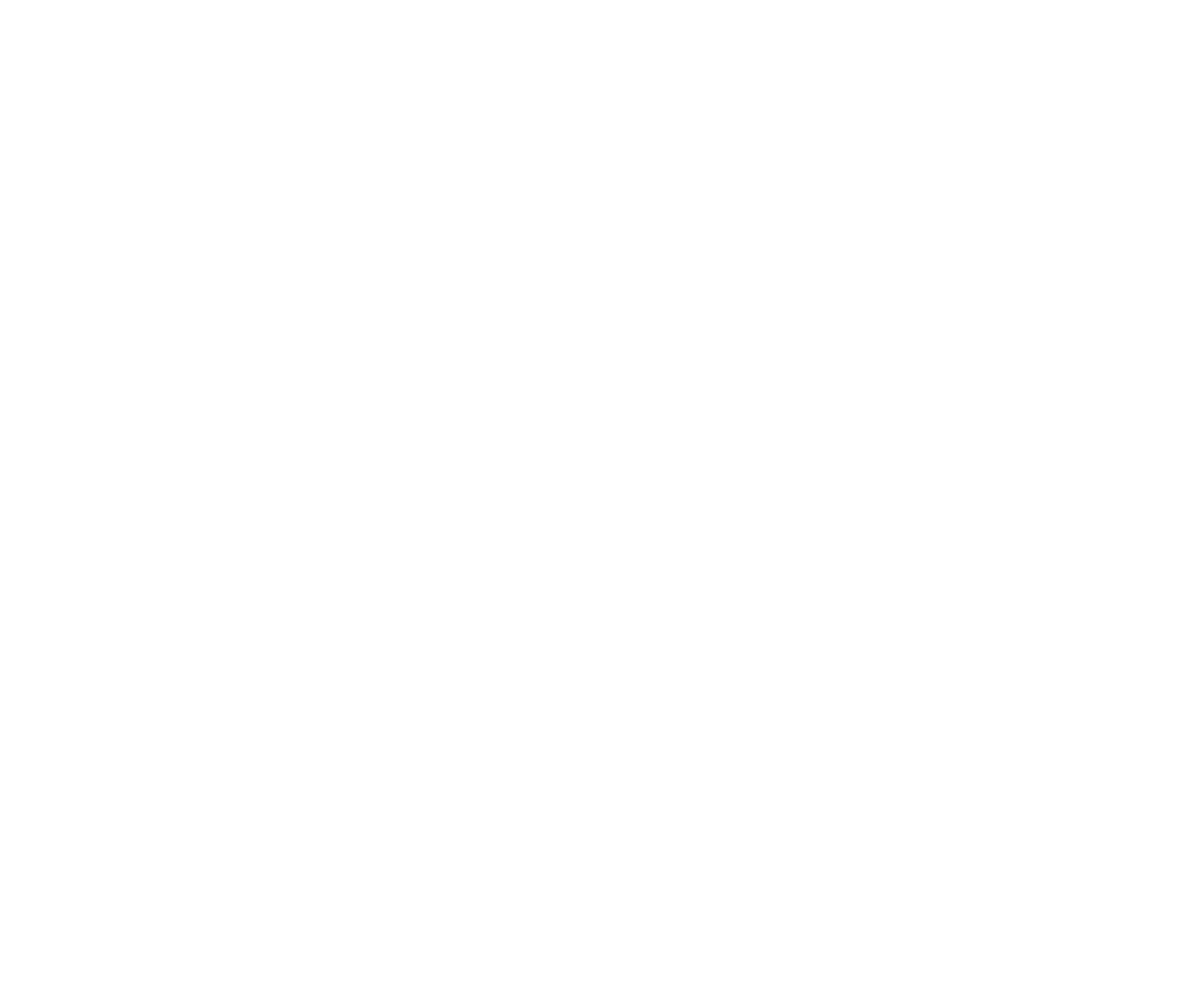
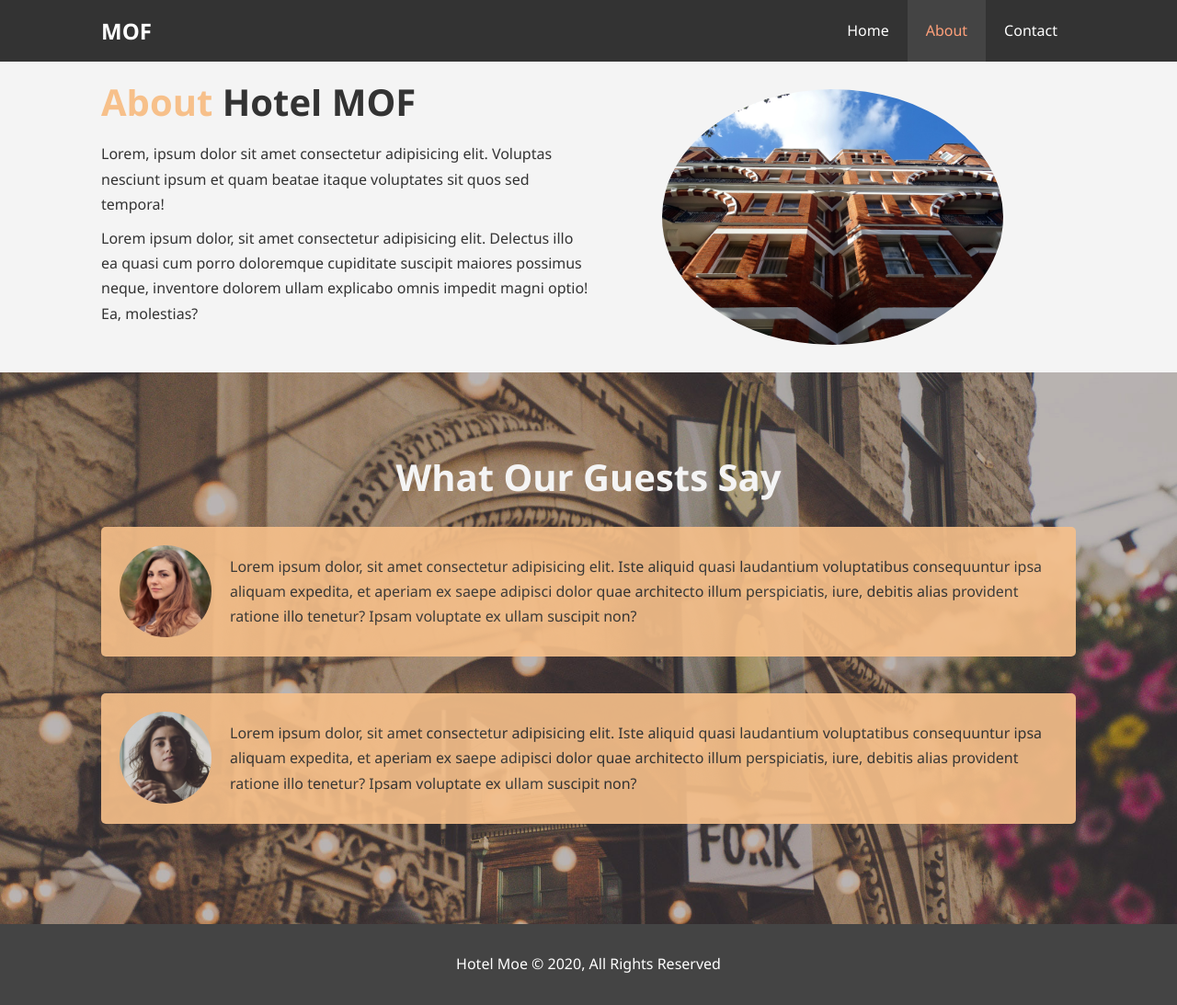
Before and after one commit to mfarid99/Hotel, a plain HTML site: page about.html in a window 1280 px wide. Shown: the whole page at 92% size. Before the commit the page ends 800 px from the top, so only its background shows below. Drawn offline with Linux system fonts and the light colour scheme.

Commit message:
about done

```diff
--- a/about.html
+++ b/about.html
@@ -0,0 +1,60 @@
+<!DOCTYPE html>
+<html lang="en">
+<head>
+    <meta charset="UTF-8">
+    <meta name="viewport" content="width=device-width, initial-scale=1.0">
+
+
+
+    <link rel="stylesheet" href="css/style.css">
+    <title>Hotel VA | About</title>
+</head>
+<body>
+    <header>
+        <nav id="navbar">
+            <div class="container">
+
+            <h1 class="logo"><a href="index.html">MOF</a></h1>
+            <ul>
+                <li><a  href="index.html">Home</a></li>
+                <li><a class="current" href="about.html">About</a></li>
+                <li><a href="contact.html">Contact</a></li>
+            </ul>
+        </div>
+
+        </nav>
+
+
+    </header>
+    <section id="about-info" class="bg-light py-3">
+        <div class="container">
+            <div class="info-left">
+                <h1 class="l-heading"><span class="text-primary">About </span>Hotel MOF</h1>
+                <p>Lorem, ipsum dolor sit amet consectetur adipisicing elit. Voluptas nesciunt ipsum et quam beatae itaque voluptates sit quos sed tempora!</p>
+                <p>Lorem ipsum dolor, sit amet consectetur adipisicing elit. Delectus illo ea quasi cum porro doloremque cupiditate suscipit maiores possimus neque, inventore dolorem ullam explicabo omnis impedit magni optio! Ea, molestias?</p>
+            </div>
+            <div class="info-right">
+                <img src="./img/photo-2.jpg" alt="hotel">
+            </div>
+        </div>
+    </section>
+    <div class="clr"></div>
+
+    <section id="testimonials" class="py-3">
+        <div class="container">
+            <h2 class="l-heading">What Our Guests Say</h2>
+            <div class="testimonial bg-primary">
+                <img src="./img/person-1.jpg" alt="Sam">
+                <p>Lorem ipsum dolor, sit amet consectetur adipisicing elit. Iste aliquid quasi laudantium voluptatibus consequuntur ipsa aliquam expedita, et aperiam ex saepe adipisci dolor quae architecto illum perspiciatis, iure, debitis alias provident ratione illo tenetur? Ipsam voluptate ex ullam suscipit non?</p>
+            </div>
+            <div class="testimonial bg-primary">
+                <img src="./img/person-2.jpg" alt="Al">
+                <p>Lorem ipsum dolor, sit amet consectetur adipisicing elit. Iste aliquid quasi laudantium voluptatibus consequuntur ipsa aliquam expedita, et aperiam ex saepe adipisci dolor quae architecto illum perspiciatis, iure, debitis alias provident ratione illo tenetur? Ipsam voluptate ex ullam suscipit non?</p>
+            </div>
+        </div>
+    </section>
+    <footer id="main-footer">
+        <p>Hotel Moe &copy; 2020, All Rights Reserved</p>
+    </footer>
+</body>
+</html>
--- a/css/style.css
+++ b/css/style.css
@@ -34,6 +34,18 @@ p {
 
 .text-primary {
   color: #f7c08a;
+}
+
+.py-1 {
+  padding: 10px 0;
+}
+
+.py-2 {
+  padding: 20px 0;
+}
+
+.py-3 {
+  padding: 30px 0;
 }
 
 .lead {
@@ -169,6 +181,54 @@ p {
   margin-bottom: 10px;
 }
 
+#about-info .info-right {
+  float: right;
+  width: 50%;
+  min-height: 100%;
+}
+
+#about-info .info-right img {
+  display: block;
+  margin: auto;
+  width: 70%;
+  border-radius: 50%;
+}
+
+.l-heading {
+  font-size: 40px;
+}
+
+#about-info .info-left {
+  float: left;
+  width: 50%;
+  min-height: 100%;
+}
+#testimonials {
+  height: 600px;
+  background: url('../img/test-bg.jpg') no-repeat center center/cover;
+  padding-top: 100px;
+}
+
+#testimonials .testimonial img {
+  width: 100px;
+  float: left;
+  margin-right: 20px;
+  border-radius: 50%;
+}
+
+#testimonials h2 {
+  color: #f4f4f4;
+  text-align: center;
+  padding-bottom: 40px;
+}
+
+#testimonials .testimonial {
+  padding: 20px;
+  margin-bottom: 40px;
+  border-radius: 5px;
+  opacity: 0.9;
+}
+
 #main-footer {
   text-align: center;
   background: #444;
```
